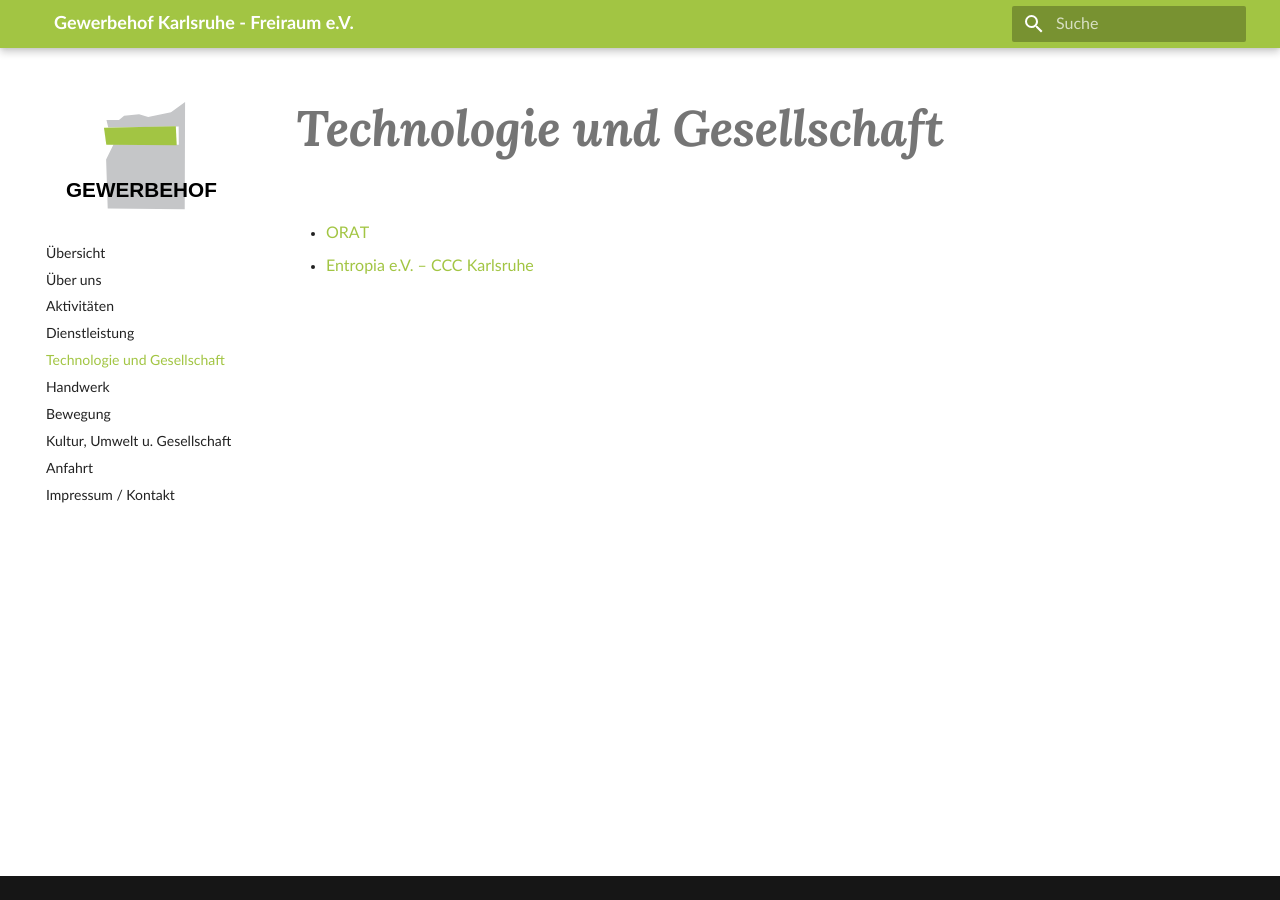
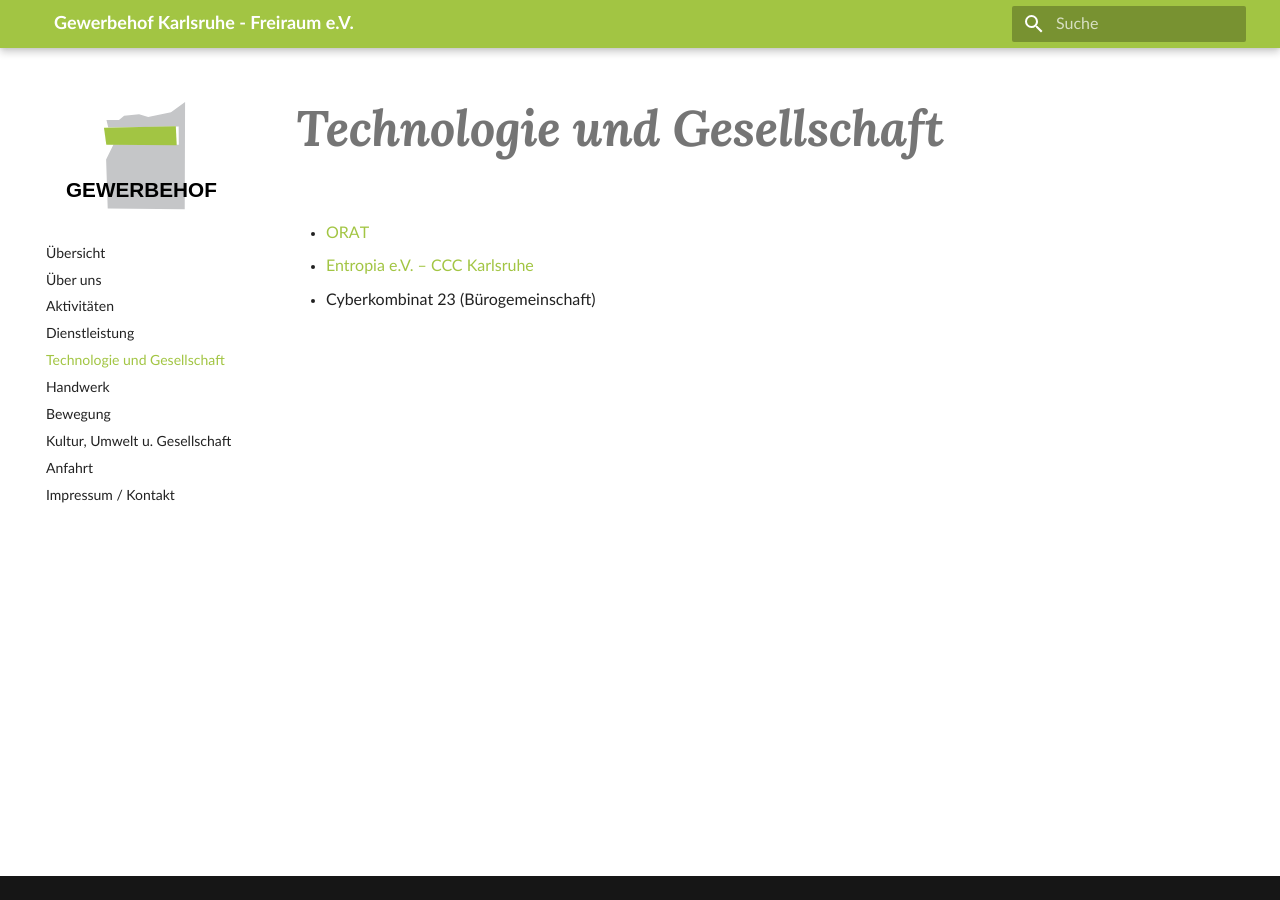
Before and after one commit to entropia/gewerbehof-webseite, an MkDocs documentation site: the page built from docs/technologie.md, in a window 1280 px wide. Built offline with MkDocs 1.6.1 and Material for MkDocs 9.7.7, drawn with Linux system fonts in a browser that asks for light colours; comment, search, counter and statistics services are not loaded.

Commit message:
Cyberkombinat eingepflegt

```diff
--- a/docs/technologie.md
+++ b/docs/technologie.md
@@ -6,3 +6,4 @@ hide:
 
 * [ORAT](https://orat.de)
 * [Entropia e.V. – CCC Karlsruhe](https://entropia.de)
+* Cyberkombinat 23 (Bürogemeinschaft)
```
Also changed, not shown: docs/betriebe.md (+1 -0 lines).
